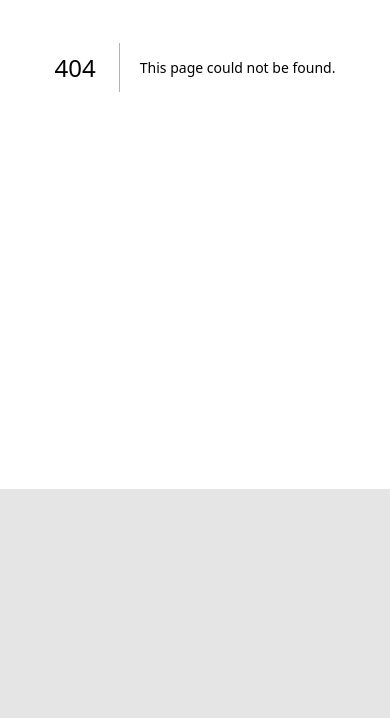
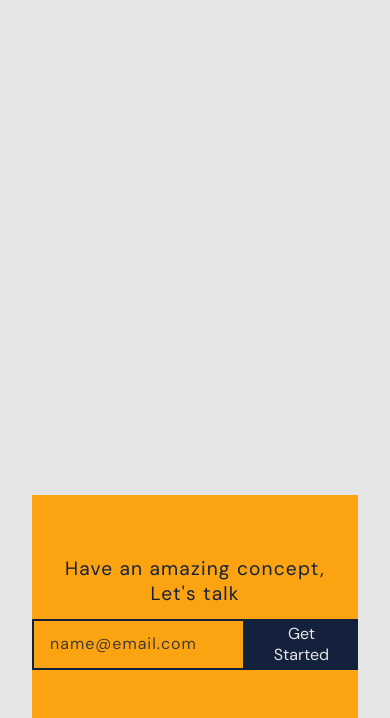
Before and after one commit to alexangria1992/nextjs-architecture-minimalist-landing-page, a Next.js app: page /Components/Concepts in a window 390 px wide. Before the commit this address had no page. Shown: the part 355-1073 px from the top of the page. Before the commit the page ends 844 px from the top, so only its background shows below. Built offline with nearby package versions, Linux system fonts and the light colour scheme.

Commit message:
Desktop and Mobile Concepts Section

```diff
--- /dev/null
+++ b/pages/Components/Concepts/index.js
@@ -0,0 +1,16 @@
+import React from "react";
+import style from "./style.module.css";
+
+export default function Concepts() {
+  return (
+    <div className={style.concept}>
+      <h1>
+        Have an amazing concept, <br /> Let's talk{" "}
+      </h1>
+      <div className={style.email_box}>
+        <input type="email" placeholder="name@email.com" />
+        <button>Get Started</button>
+      </div>
+    </div>
+  );
+}
--- /dev/null
+++ b/pages/Components/Concepts/style.module.css
@@ -0,0 +1,67 @@
+.concept {
+  background-color: var(--primary);
+  position: relative;
+  padding: 3rem 0;
+  width: 100%;
+  z-index: 1;
+  margin-top: 550px;
+  display: flex;
+  flex-direction: column;
+  text-align: center;
+}
+
+.concept h1 {
+  font-size: 3rem;
+  font-weight: 400;
+  letter-spacing: 0.06em;
+  color: var(--dark);
+}
+
+.email_box {
+  display: flex;
+  justify-content: center;
+}
+
+.email_box > input {
+  background-color: transparent;
+  border: 2px solid var(--dark);
+  padding: 1rem;
+}
+
+.email_box > input::placeholder {
+  font-family: "DM Sans", sans-serif;
+  color: var(--dark);
+  letter-spacing: 1px;
+  opacity: 0.8;
+  font-size: 1rem;
+}
+
+.email_box > button {
+  background-color: var(--dark);
+  color: var(--secondary);
+  border: 2px solid var(--dark);
+  font-family: "DM Sans", sans-serif;
+  cursor: pointer;
+  font-size: 1rem;
+  padding-bottom: 0 1.2rem;
+  transition: all 0.5s;
+  padding: 0 1.2rem;
+  cursor: pointer;
+  transition: all 0.5s;
+}
+
+.email_box > button:hover {
+  background-color: transparent;
+  border-left: none;
+  color: var(--dark);
+}
+
+@media screen and (max-width: 767px) {
+  .concept h1 {
+    font-size: 1.2rem;
+  }
+
+  .concept {
+    margin-top: 850px;
+  }
+}
--- a/pages/index.js
+++ b/pages/index.js
@@ -8,6 +8,7 @@ import Featured from "./Components/Featured";
 import Step from "./Components/Step";
 import Projects from "./Components/Projects";
 import Clients from "./Components/Clients";
+import Concepts from "./Components/Concepts";
 const inter = Inter({ subsets: ["latin"] });
 
 export default function Home() {
@@ -19,6 +20,7 @@ export default function Home() {
       <Step />
       <Projects />
       <Clients />
+      <Concepts />
     </>
   );
 }
```
